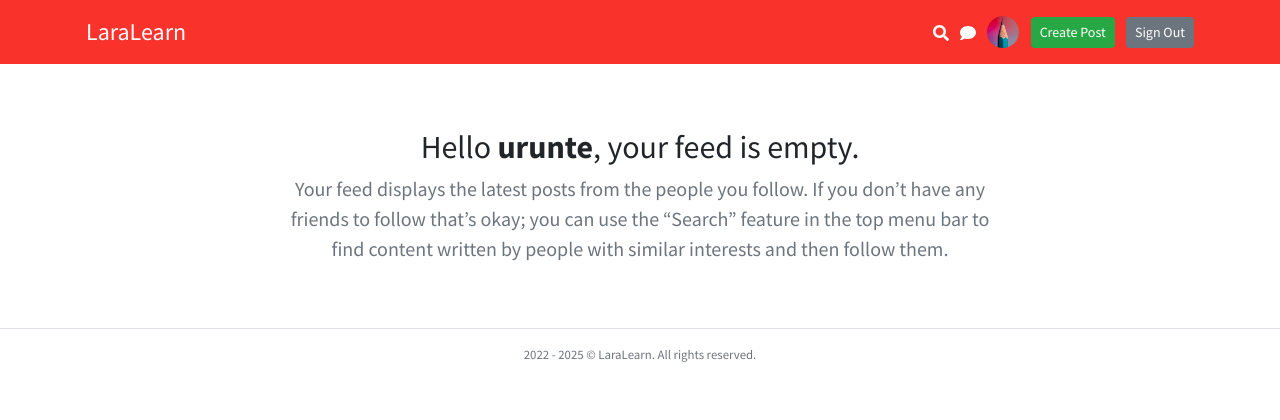
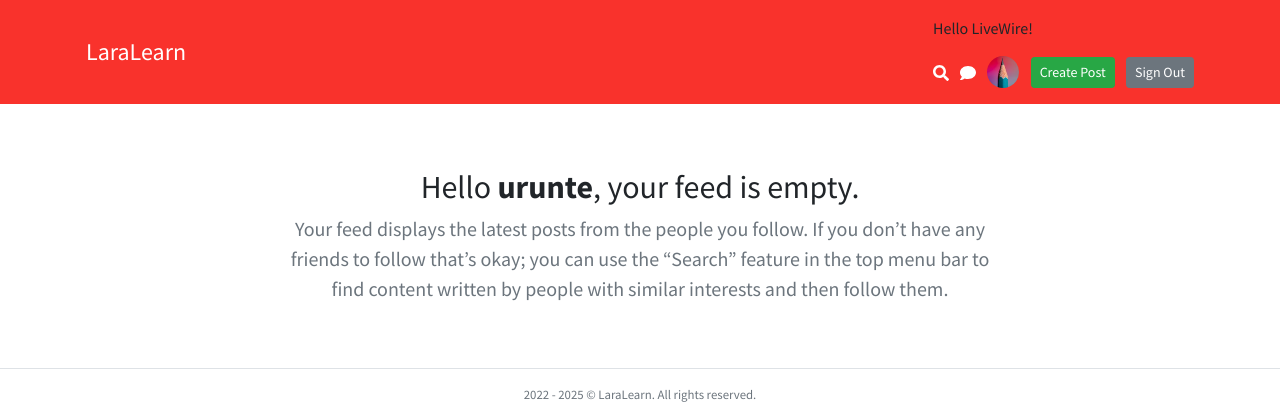
Before and after one commit to heamlk/laravel-project, a Laravel app: page / in a window 1280 px wide. Shown: the top 420 px of the page. Run offline with Laravel 12, Linux system fonts and the light colour scheme; a user stored in the database is signed in; data comes from the database, SQL or seed files in the repository; data that the repository does not hold is empty; style sheets or scripts are compiled from the project's sources; parts of the project's set-up code (start-up, migrations or seed data) failed here and were passed over; some libraries are stand-ins or nearby versions.

Commit message:
feat: getting started with livewire

```diff
--- /dev/null
+++ b/app/Livewire/Search.php
@@ -0,0 +1,13 @@
+<?php
+
+namespace App\Livewire;
+
+use Livewire\Component;
+
+class Search extends Component
+{
+    public function render()
+    {
+        return view('livewire.search');
+    }
+}
--- a/composer.json
+++ b/composer.json
@@ -11,6 +11,7 @@
         "laravel/framework": "^12.0",
         "laravel/scout": "^10.19",
         "laravel/tinker": "^2.10.1",
+        "livewire/livewire": "^3.6",
         "pusher/pusher-php-server": "^7.2"
     },
     "require-dev": {
--- a/resources/views/components/layout.blade.php
+++ b/resources/views/components/layout.blade.php
@@ -33,6 +33,7 @@
             </h4>
             @auth
                 <div class="flex-row my-3 my-md-0">
+                    <livewire:search />
                     <a href="#" class="text-white mr-2 header-search-icon" title="Search" data-toggle="tooltip"
                         data-placement="bottom">
                         <i class="fas fa-search"></i>
--- /dev/null
+++ b/resources/views/livewire/search.blade.php
@@ -0,0 +1,3 @@
+<div>
+    <p>Hello LiveWire!</p>
+</div>
```
Also changed, not shown: 1 other file.
